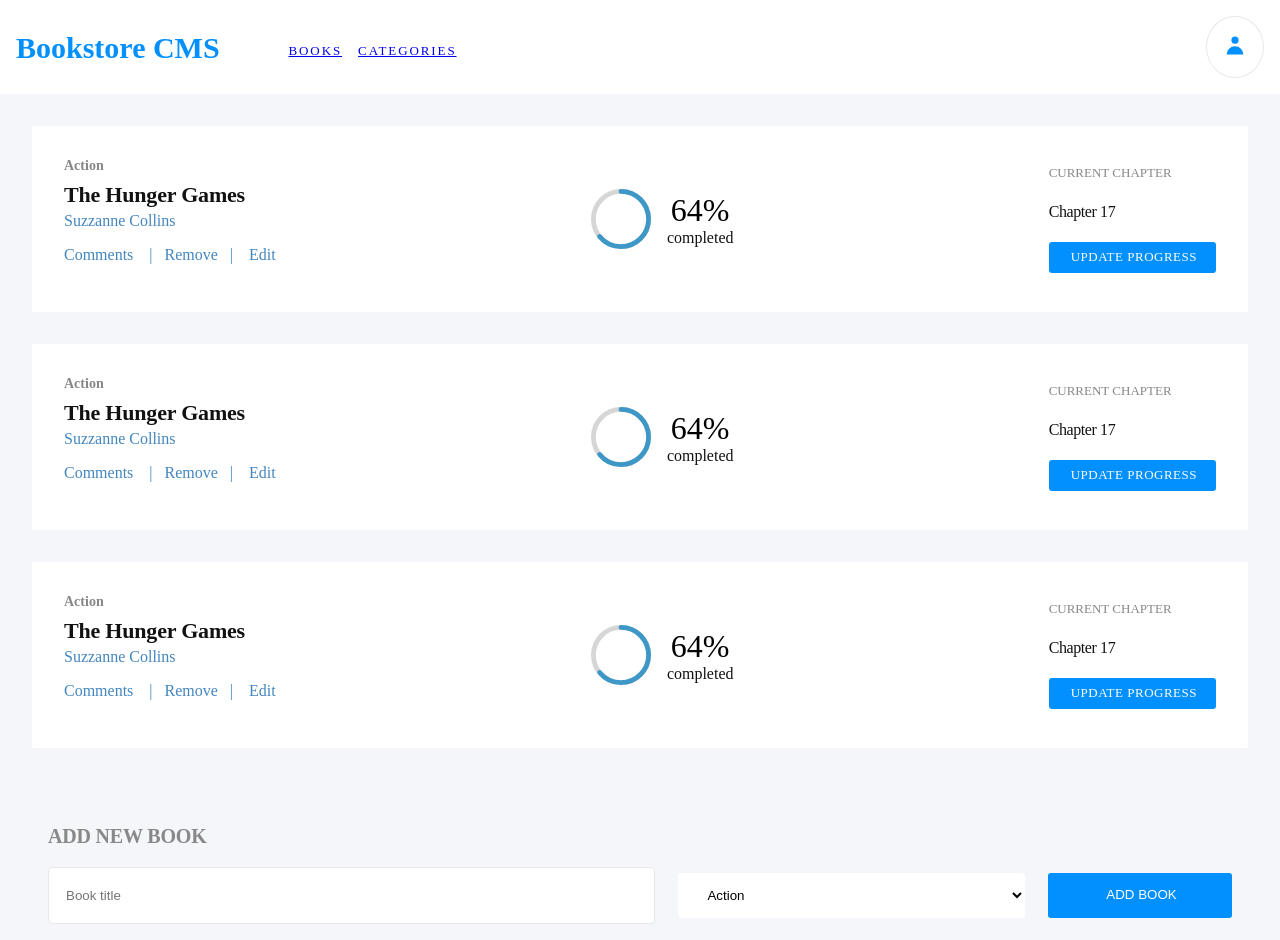
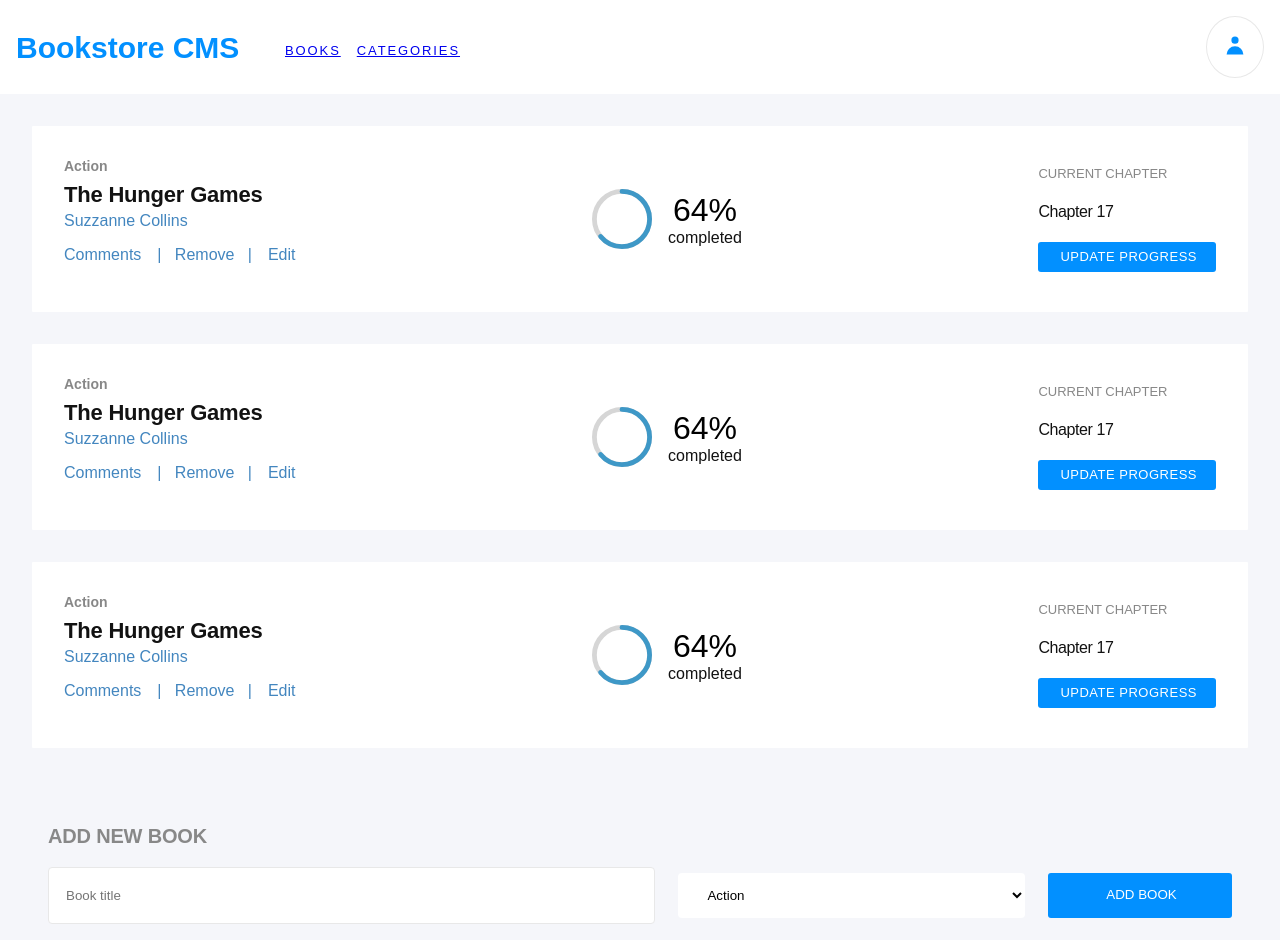
Before and after one commit to billionsjoel/react-book-store, a React (Create React App) app: page / in a window 1280 px wide. Built offline with nearby package versions, Linux system fonts and the light colour scheme.

Commit message:
Fix linter and add generic font

```diff
--- a/src/App.css
+++ b/src/App.css
@@ -1,3 +1,3 @@
 body {
-	background-color: #f5f6fa;
+  background-color: #f5f6fa;
 }
--- a/src/components/books/css/form.scss
+++ b/src/components/books/css/form.scss
@@ -6,7 +6,7 @@
 
   & .form-title {
     margin: 1.813rem 32.75rem 1.188rem 0;
-		font-family: Montserrat;
+    font-family: 'Montserrat', sans-serif;
     font-size: 1.25rem;
     font-weight: bold;
     font-stretch: normal;
@@ -46,7 +46,7 @@
       border-radius: 3px;
       background-color: #0290ff;
       border: none;
-			color: #ffffff;
+      color: #fff;
     }
   }
 }
--- a/src/components/books/css/nav.scss
+++ b/src/components/books/css/nav.scss
@@ -5,13 +5,13 @@
   justify-content: space-between;
   align-items: center;
   padding: 1rem;
-	background-color: #ffffff;
+  background-color: #fff;
 
   & h1 {
     width: 15rem;
     height: 2.313rem;
     margin: 0.375rem 2.938rem 0.125rem 0;
-		font-family: Montserrat;
+    font-family: 'Montserrat', sans-serif;
     font-size: 1.875rem;
     font-weight: bold;
     font-stretch: normal;
@@ -33,7 +33,7 @@
       width: 3.688rem;
       height: 1rem;
       margin: 1.125rem 2.563rem 0.688rem 0;
-			font-family: Montserrat;
+      font-family: 'Montserrat', sans-serif;
       font-size: 0.813rem;
       font-weight: normal;
       font-stretch: normal;
--- a/src/components/books/css/panel.scss
+++ b/src/components/books/css/panel.scss
@@ -6,7 +6,7 @@
   align-items: center;
   padding: 2rem;
   border-radius: 1px;
-	background-color: #ffffff;
+  background-color: #fff;
   margin: 2rem 2rem;
 
   & .details {
@@ -16,7 +16,7 @@
     & .heading {
       & .genre {
         opacity: 0.5;
-				font-family: Montserrat;
+        font-family: 'Montserrat', sans-serif;
         font-size: 0.875rem;
         font-weight: bold;
         font-stretch: normal;
@@ -25,8 +25,9 @@
         letter-spacing: normal;
         color: $black-two;
       }
+
       & .title {
-				font-family: RobotoSlab;
+        font-family: 'RobotoSlab', sans-serif;
         margin: 0.5rem 0 0 0;
         font-size: 1.375rem;
         font-weight: bold;
@@ -36,8 +37,9 @@
         letter-spacing: -0.2px;
         color: $black-two;
       }
+
       & .name {
-				font-family: RobotoSlab;
+        font-family: 'RobotoSlab', sans-serif;
         margin: 0.25rem 0 0;
         font-weight: 300;
         font-stretch: normal;
@@ -59,7 +61,7 @@
         list-style: none;
 
         & li {
-					font-family: RobotoSlab;
+          font-family: 'RobotoSlab', sans-serif;
           font-size: 1rem;
           font-weight: 300;
           font-stretch: normal;
@@ -83,7 +85,7 @@
       flex-direction: column;
       justify-content: center;
       align-items: center;
-			font-family: Montserrat;
+      font-family: 'Montserrat', sans-serif;
 
       & .score {
         font-size: 2rem;
@@ -98,7 +100,7 @@
   & .chapter-container {
     & .chapter-title {
       opacity: 0.5;
-			font-family: RobotoSlab;
+      font-family: 'RobotoSlab', sans-serif;
       font-size: 0.813rem;
       font-weight: 300;
       font-stretch: normal;
@@ -107,8 +109,9 @@
       letter-spacing: normal;
       color: $black-two;
     }
+
     & .chapter-number {
-			font-family: RobotoSlab;
+      font-family: 'RobotoSlab', sans-serif;
       font-size: 1rem;
       font-weight: 300;
       font-stretch: normal;
@@ -123,8 +126,8 @@
       border-radius: 3px;
       border: none;
       font-size: 0.813rem;
-			color: #ffffff;
-			font-family: RobotoSlab;
+      color: #fff;
+      font-family: 'RobotoSlab', sans-serif;
       line-height: normal;
       letter-spacing: 0.5px;
       text-align: center;
```
Lines whose indentation alone changed are shown as unchanged.
